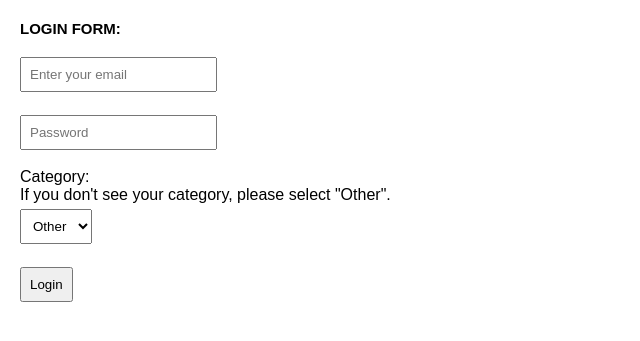
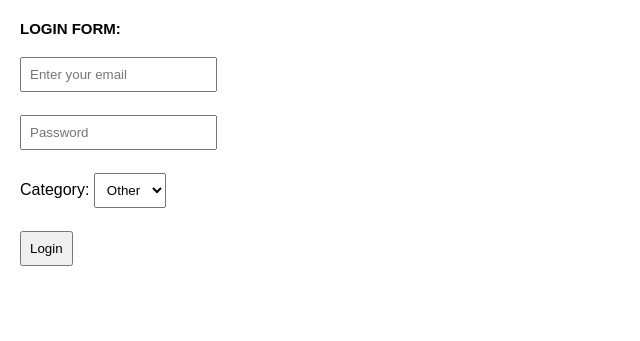
Before and after one commit to srivigna25/project_file, a FastAPI app: page / in a window 1280 px wide. Shown: the top 341 px of the page, without its empty margins (0-640 px from the left). Run offline with FastAPI, Linux system fonts and the light colour scheme; data that the repository does not hold is empty.

Commit message:
this was the code for the login form

```diff
--- a/templates/login_form.html
+++ b/templates/login_form.html
@@ -21,46 +21,44 @@
         .other_category_wrapper {
             display: none;
         }
+
         .other_category_wrapper.show {
             display: block;
         }
     </style>
 
     <script>
-        function toggleOtherCategory() {
-            let categorySelect = document.getElementById("category");
-            let otherCategoryDiv = document.getElementById("other_category_wrapper");
+    function toggleOtherCategory() {
+        var categoryDropdown = document.getElementById('category');
+        var otherCategoryWrapper = document.getElementById('other_category_wrapper');
 
-            if (categorySelect.value === "other") {
-                otherCategoryDiv.style.display = "block";
-            } else {
-                otherCategoryDiv.style.display = "none";
-            }
+        if (categoryDropdown.value === 'Other') {
+            otherCategoryWrapper.style.display = 'block';
+        } else {
+            otherCategoryWrapper.style.display = 'none';
         }
+    }
     </script>
 </head>
 <body>
     <h3>Login form:</h3>
-    <form action="${'/login' + str(user['id']) if user else '/login'}" method="post">
+    <form action="/login" method="post">
         <input type="text" id="email" name="email" placeholder="Enter your email" required><br><br>
         <input type="password" id="password" name="password" placeholder="Password" required><br><br>
 
         <label for="category">Category:</label>
-        <div>If you don't see your category, please select "Other".</div>
         <select id="category" name="category" required onchange="toggleOtherCategory()">
-            % for cat in categories:
-                <option value="${cat['id']}" ${'selected' if user and cat['id'] == user['category'] else ''}>
-                    ${cat['user_type']}
-                </option>
+            % for category in categories:
+            <option value="${category['id']}">${category['category']}</option>
             % endfor
             <option value="other">Other</option>
         </select><br><br>
 
-        <div id="other_category_wrapper" class="other_category_wrapper">
+        <div id="other_category_wrapper" style="display:none;">
             <input type="text" id="other_category" name="other_category" placeholder="Enter other category">
         </div>
 
-        <button>Login</button>
+        <button type="submit">Login</button>
     </form>
 </body>
 </html>
```
